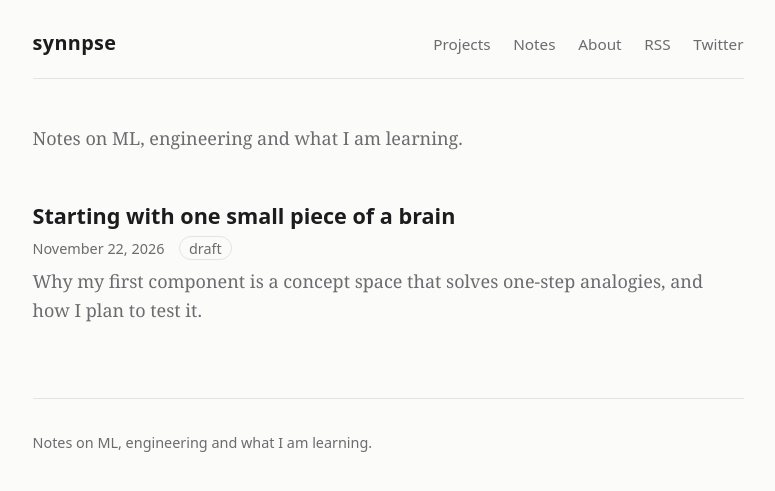
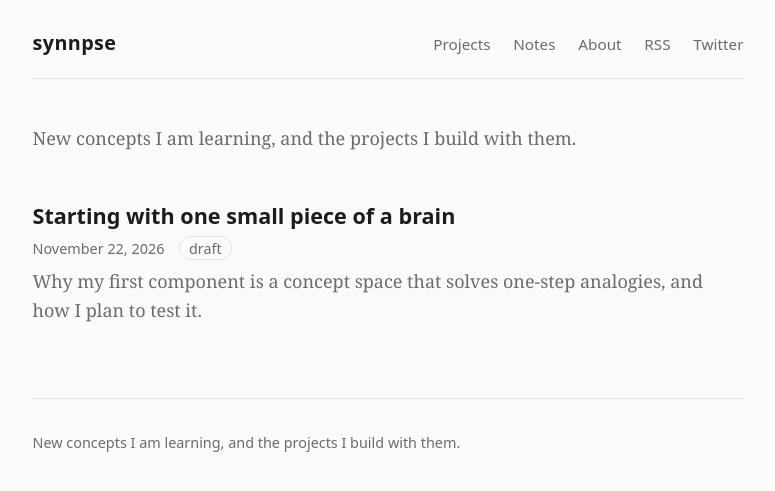
Before and after one commit to AnushaMishra/AnushaMishra.github.io, a Jekyll site: the page built from index.md, in a window 1280 px wide. Shown: the top 491 px of the page, without its empty margins (252-1027 px from the left). Built offline with Jekyll 4.4.1, drawn with Linux system fonts in a browser that asks for light colours.

Commit message:
Revise site tagline and description
Updated tagline and description to reflect new focus.

```diff
--- a/_config.yml
+++ b/_config.yml
@@ -1,7 +1,7 @@
 # Site settings. Edit these first.
 title: synnpse                 # display name; change to whatever you pick
-tagline: Notes on ML, engineering and what I am learning.
-description: Notes on ML, engineering and what I am learning.
+tagline: New concepts I am learning, and the projects I build with them.
+description: New concepts I am learning, and the projects I build with them.
 url: https://anushamishra.github.io
 baseurl: ""
 twitter_handle: anushabuilds
```
